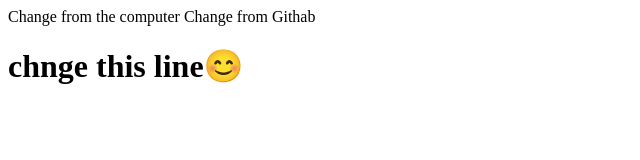
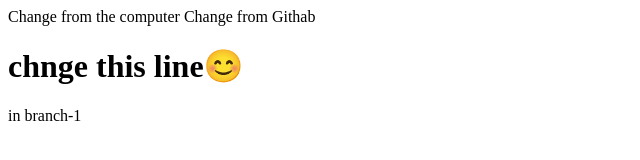
Before and after one commit to Rachelyto/test, a plain HTML site: page index.html in a window 1280 px wide. Shown: the full height of the page, 0-640 px from the left. Drawn offline with Linux system fonts and the light colour scheme.

Commit message:
update branch-1

```diff
--- a/index.html
+++ b/index.html
@@ -9,5 +9,6 @@
     Change from the computer
     Change from Githab
     <h1>chnge this line😊</h1>
+    <p>in branch-1</p>
 </body>
 </html>
```
